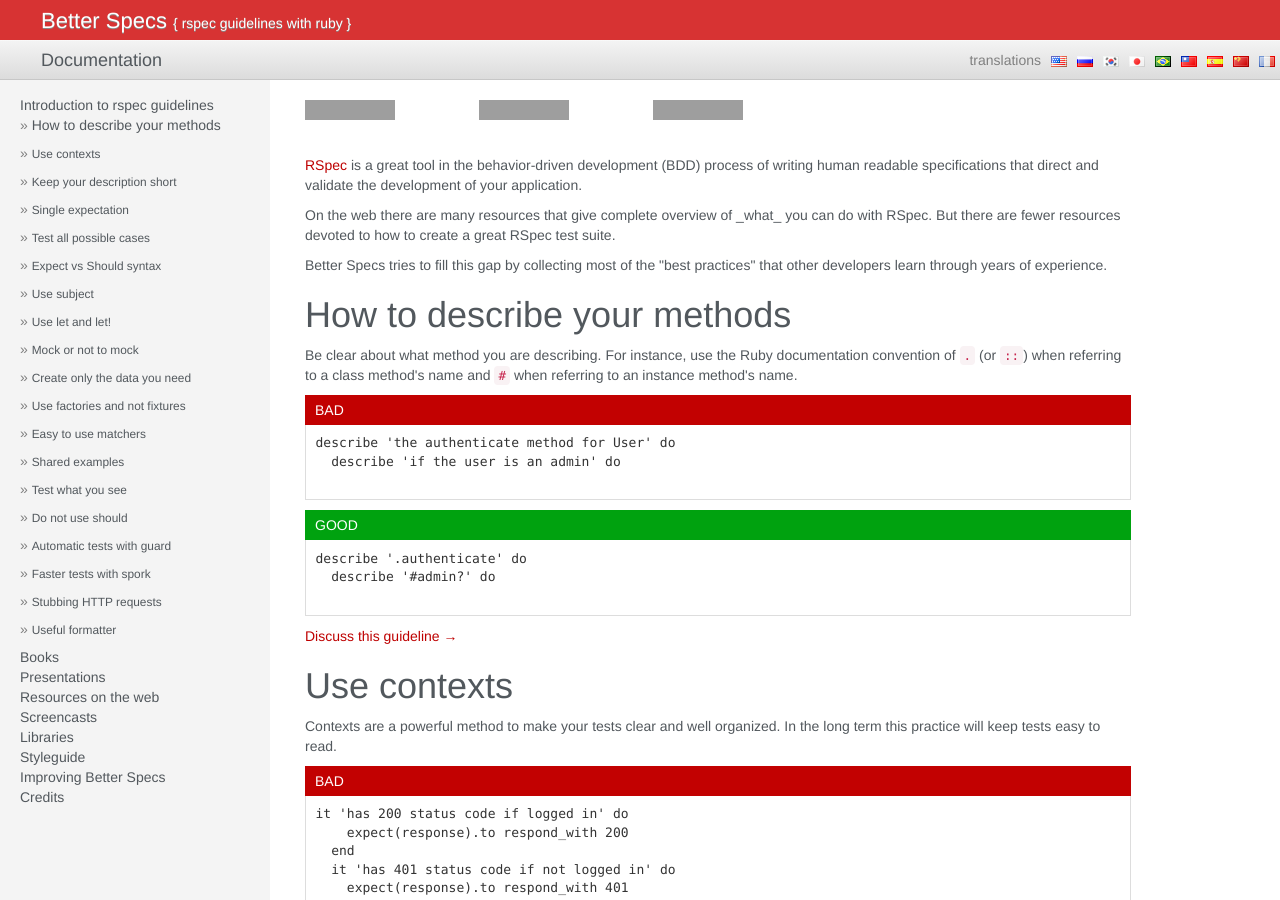
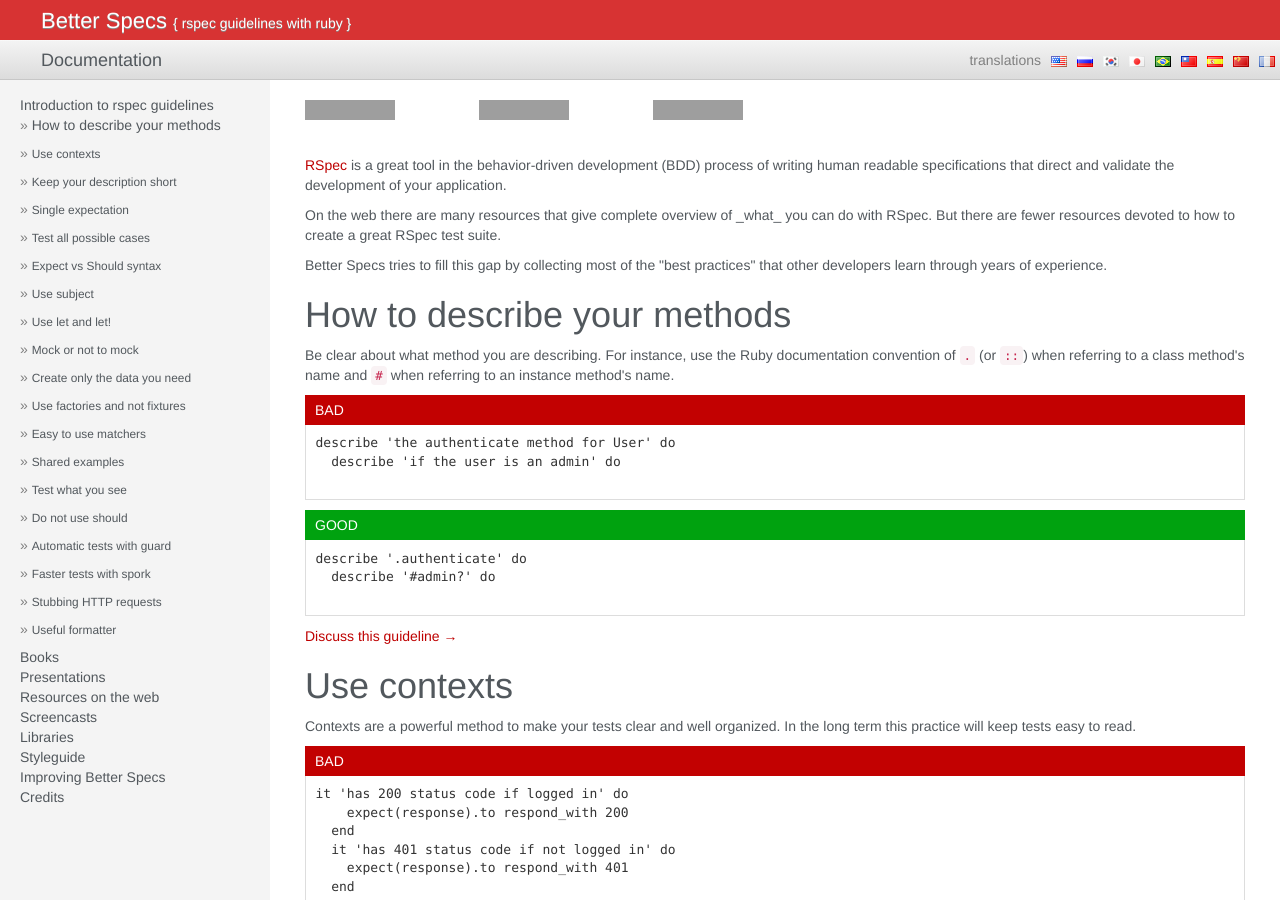
Before and after one commit to akz92/akz92.github.io, a Jekyll site: the page built from index.html, in a window 1280 px wide. Built offline with Jekyll 4.4.1, drawn with Linux system fonts in a browser that asks for light colours; grey boxes are pictures that could not be loaded.

Commit message:
Update custom.css

```diff
--- a/css/custom.css
+++ b/css/custom.css
@@ -7,9 +7,12 @@
 .content {
   position: absolute;
   padding: 20px 35px 0 35px;
-  max-width: 70%;
   left: 270px;
   overflow: auto;
+}
+
+.article {
+  max-width: 70%;
 }
 
 h1 > a,
@@ -68,12 +71,6 @@
   border-top: none;
   border-radius: 0;
   background-color: white;
-}
-
-#section pre {
-  margin: 0;
-  padding: 0;
-  margin-bottom: 10px;
 }
 
 .navbar-default .navbar-nav > li > a:hover, .navbar-default .navbar-nav > li > a:focus {
```
